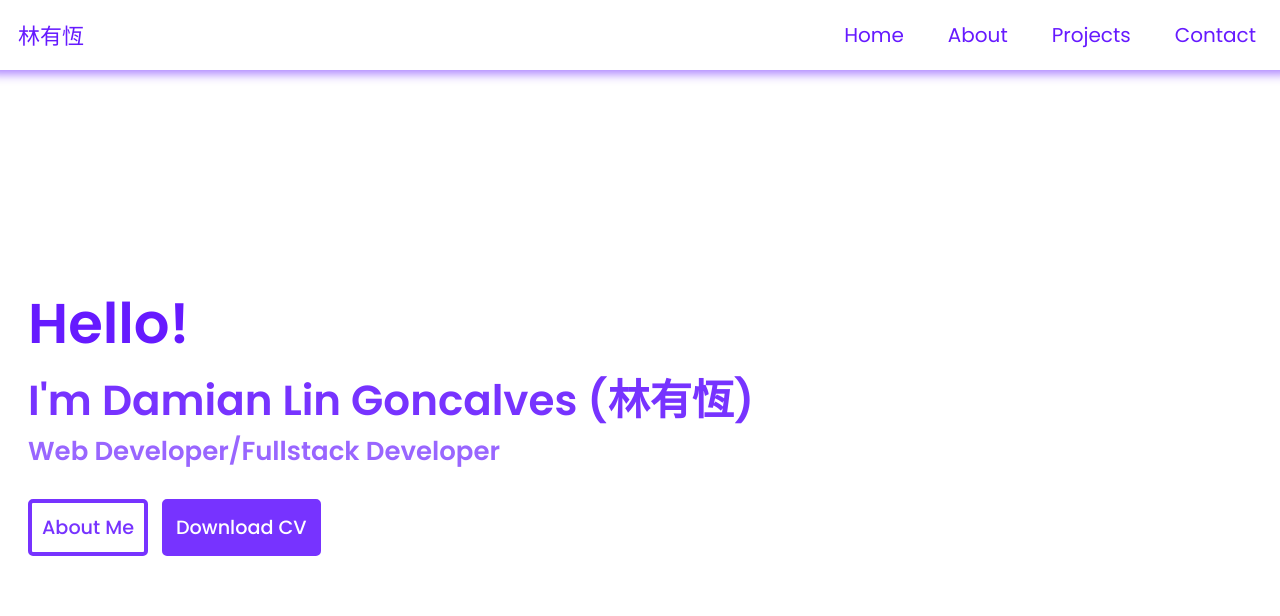
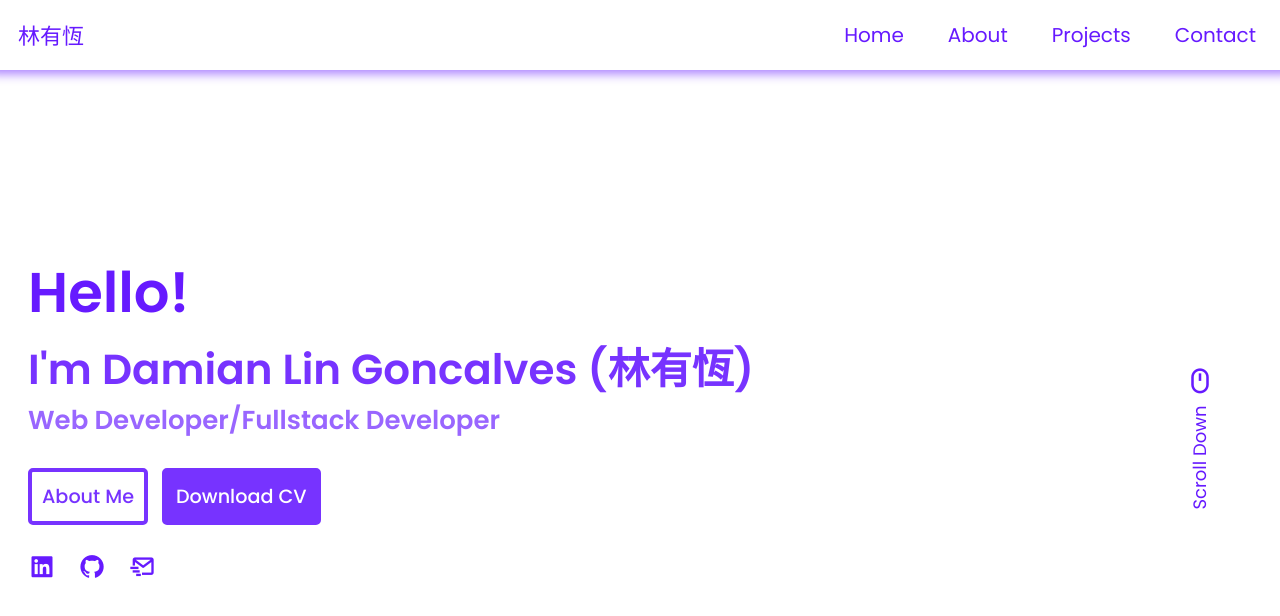
Before and after one commit to DYuHLin/damian-portfolio, a plain HTML site: page index.html in a window 1280 px wide. Drawn offline with nearby package versions, Linux system fonts and the light colour scheme.

Commit message:
Essentially have finished the home page and added default animations. This may change in future. I am aboyt to begin with the about page.

```diff
--- a/index.html
+++ b/index.html
@@ -39,10 +39,25 @@
                     <button class="home-about">About Me</button>
                     <button class="home-cv">Download CV</button>
                 </div>
+
+                <div class="social-links">
+                    <a href="https://www.linkedin.com/in/damian-lin-goncalves-237a99201/">
+                        <i class='bx bxl-linkedin-square home-icon'></i>
+                    </a>
+                    <a href="https://github.com/DYuHLin?tab=repositories">
+                        <i class='bx bxl-github home-icon'></i>
+                    </a>
+                    <a href="mailto:dyhlin2000@gmail.com">
+                        <i class='bx bx-mail-send home-icon'></i>
+                    </a>
+                </div>
             </div>
 
             <div class="logoImg">
-
+                <a href="#about" class="home__scroll">
+                    <i class='bx bx-mouse home__scroll-icon'></i>
+                    <span class="home__scroll-name">Scroll Down</span>
+                </a>
             </div>
         </section>
     </main>
--- a/style.css
+++ b/style.css
@@ -82,6 +82,7 @@ a:hover {
 main {
     min-height: 100vh;
     min-width: 100vh;
+    /* background-color: hsl(260, 100%, 95%); */
 }
 
 .home-section {
@@ -96,6 +97,7 @@ main {
 .home-title {
     font-size: 56px;
     color: hsl(260, 100%, 55%);
+    animation: loadHome 1s ease-in;
 }
 
 .name {
@@ -119,7 +121,7 @@ main {
 .my-title {
     font-size: 26px;
     color: hsl(260, 100%, 70%);
-    animation: opac 4s ease-in;
+    animation: loadHome 1s ease-in;
 }
 
 .home-btns {
@@ -138,12 +140,14 @@ main {
     border-radius: 5px;
     border: 4px solid hsl(260, 100%, 60%);
     transition: all 0.3s;
+    animation: loadHome 1s ease-in;
 }
 
 .home-about:hover {
     transform: translateY(-5px);
     background-color: hsl(260, 100%, 60%);
     color: white;
+    box-shadow: .3rem .3rem 0 0 hsl(260, 100%, 40%);
 }
 
 .home-cv {
@@ -156,12 +160,62 @@ main {
     border-radius: 5px;
     border: 4px solid hsl(260, 100%, 60%);
     transition: all 0.3s;
+    animation: loadHome 1s ease-in;
 }
 
 .home-cv:hover {
     transform: translateY(-5px);
     background-color: white;
     color: hsl(260, 100%, 60%);
+    box-shadow: .3rem .3rem 0 0 hsl(260, 100%, 40%);
+}
+
+@keyframes loadHome {
+    0% {
+        opacity: 0;
+        transform: translateY(-10px);
+    }
+
+    100% {
+        opacity: 1;
+        transform: translateY(0);
+    }
+}
+
+.social-links {
+    display: flex;
+    align-items: center;
+    gap: 22px;
+    margin-top: 28px;
+}
+
+.home-icon {
+    font-size: 28px;
+    transition: transform .3s ease;
+    animation: loadHome 1s ease-in;
+}
+
+.home-icon:hover {
+    transform: translateY(-5px);
+}
+
+.home__scroll {
+    right: -1.5rem;
+    bottom: 4rem;
+    display: grid;
+    gap: 3rem;
+    justify-items: center;
+    align-items: center;
+    animation: loadHome 1s ease-in;
+}
+
+.home__scroll-name{
+    font-size: 18px;
+    transform: rotate(-90deg);
+}
+
+.home__scroll-icon {
+    font-size: 30px;
 }
 
 @keyframes opac {
@@ -215,3 +269,12 @@ main {
         left: 0;
     }
 }
+
+body::-webkit-scrollbar {
+    width: 6px;
+  }
+
+  body::-webkit-scrollbar-thumb {
+    background-color: darkgrey;
+    border-radius: 7px;
+  }
```
